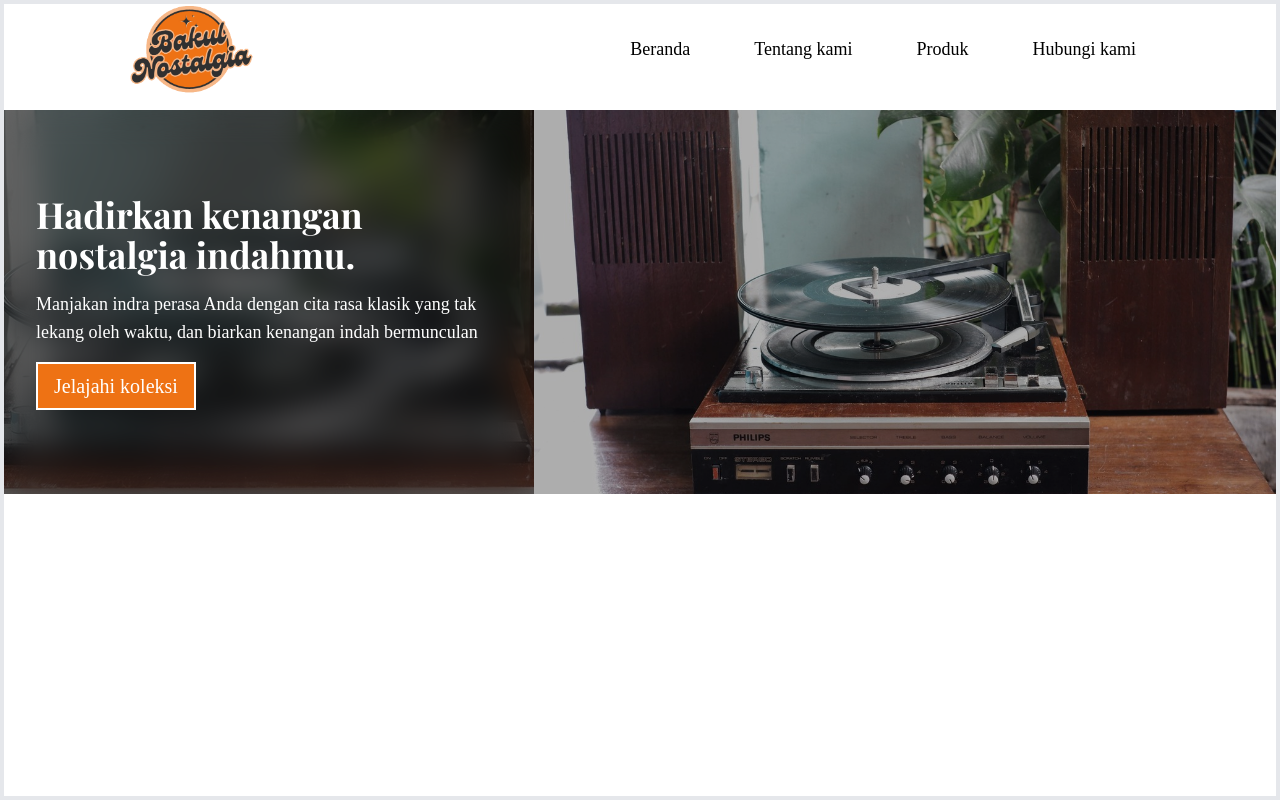
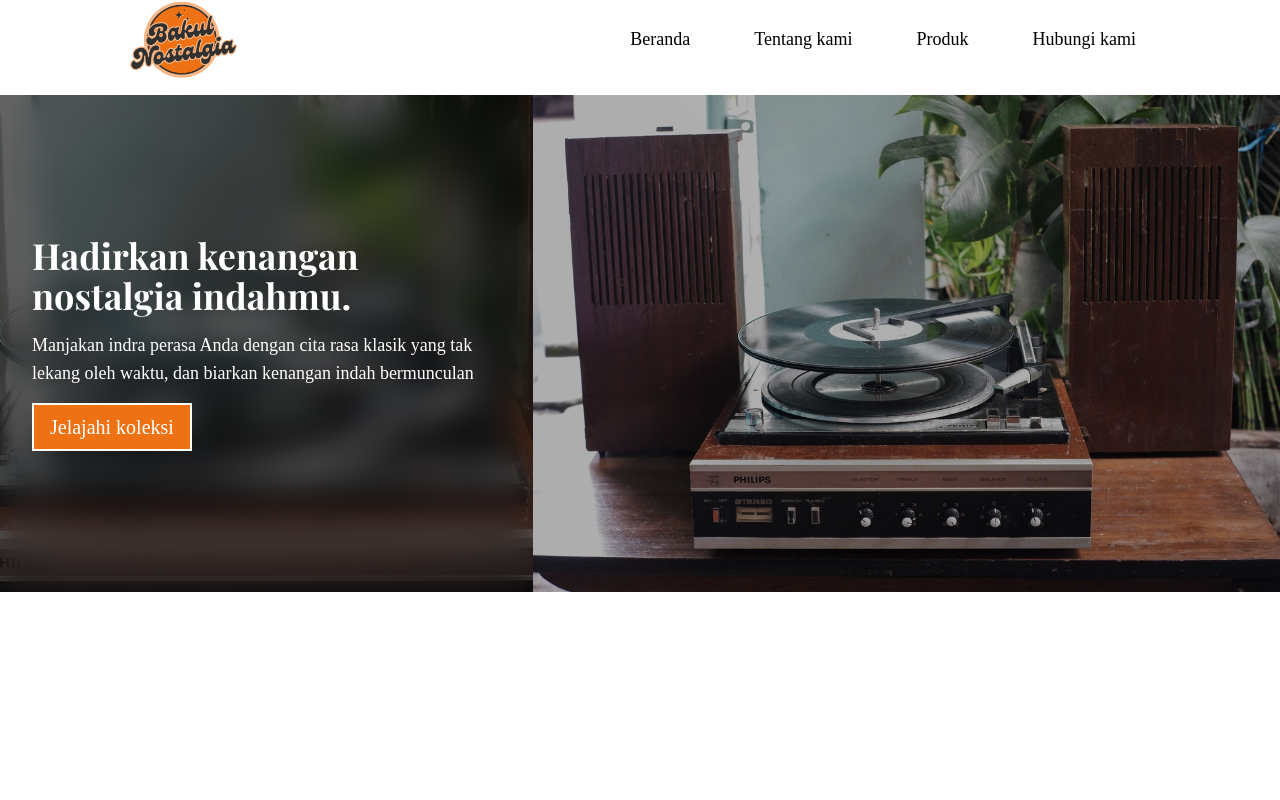
Before and after one commit to fitrifityanto/proyek-bakulnostalgia, a website: page index.html in a window 1280 px wide. Drawn offline with nearby package versions, Linux system fonts and the light colour scheme; a web font is replaced by a local one.

Commit message:
styling:fix header max-h-screen

```diff
--- a/index.html
+++ b/index.html
@@ -20,10 +20,10 @@
 </head>
 
 <body>
-<header class="min-h-screen flex flex-col gap-4 border border-4">
+<header class="max-h-screen flex flex-col gap-4">
     <div class="flex justify-center items-center">
         <div class="max-w-screen-lg w-full flex flex-col md:flex-row flex-wrap justify-center md:justify-between items-center">
-            <div class="w-32">
+            <div class="w-28">
                 <img src="assets/image/logo-bakulnostalgia-forweb-fix.png" alt="logo bakulnostalgia">
             </div>
             <nav class="text-lg">
@@ -38,19 +38,19 @@
     </div>
 
 <!--hero-->
-    <div class="w-full flex flex-col lg:flex-row">
+    <div class="w-full self-stretch flex flex-col lg:flex-row">
         <div class="lg:basis-5/12 order-last lg:order-first flex flex-col gap-4 items-center justify-center relative">
-            <img src="assets/image/ph-philips.jpg" alt="ph philips" class="object-none w-full h-96 lg:min-h-full relative">
+            <img src="assets/image/ph-philips.jpg" alt="ph philips" class="object-none w-full h-96 md:h-full relative">
             <div class="absolute inset-0 bg-black bg-opacity-60"></div>
             <div class="absolute inset-0 backdrop-blur-lg"></div>
             <div class="absolute inset-0 w-full px-8 flex flex-col justify-center items-start md:items-center lg:items-start gap-4">
-                <h1 class="text-white">Hadirkan kenangan nostalgia indahmu.</h1>
+                <h1 class="text-white lg:max-w-[400px]">Hadirkan kenangan nostalgia indahmu.</h1>
                 <p class="text-lg text-white md:text-center lg:text-start">Manjakan indra perasa Anda dengan cita rasa klasik yang tak lekang oleh waktu, dan biarkan kenangan indah bermunculan</p>
                 <button class="px-4 py-2 text-xl bg-classicOrange text-white border-white border-2">Jelajahi koleksi</button>
             </div>
         </div>
         <div class="lg:basis-7/12 order-first lg:order-last relative">
-            <img src="assets/image/ph-philips.jpg" alt="ph philips" class="object-cover w-full h-96 lg:min-h-full relative">
+            <img src="assets/image/ph-philips.jpg" alt="ph philips" class="object-cover w-full h-96 md:h-full relative">
             <div class="absolute inset-0 bg-black bg-opacity-30"></div>
         </div>
     </div>
```
Also changed, not shown: assets/css/output.css.
